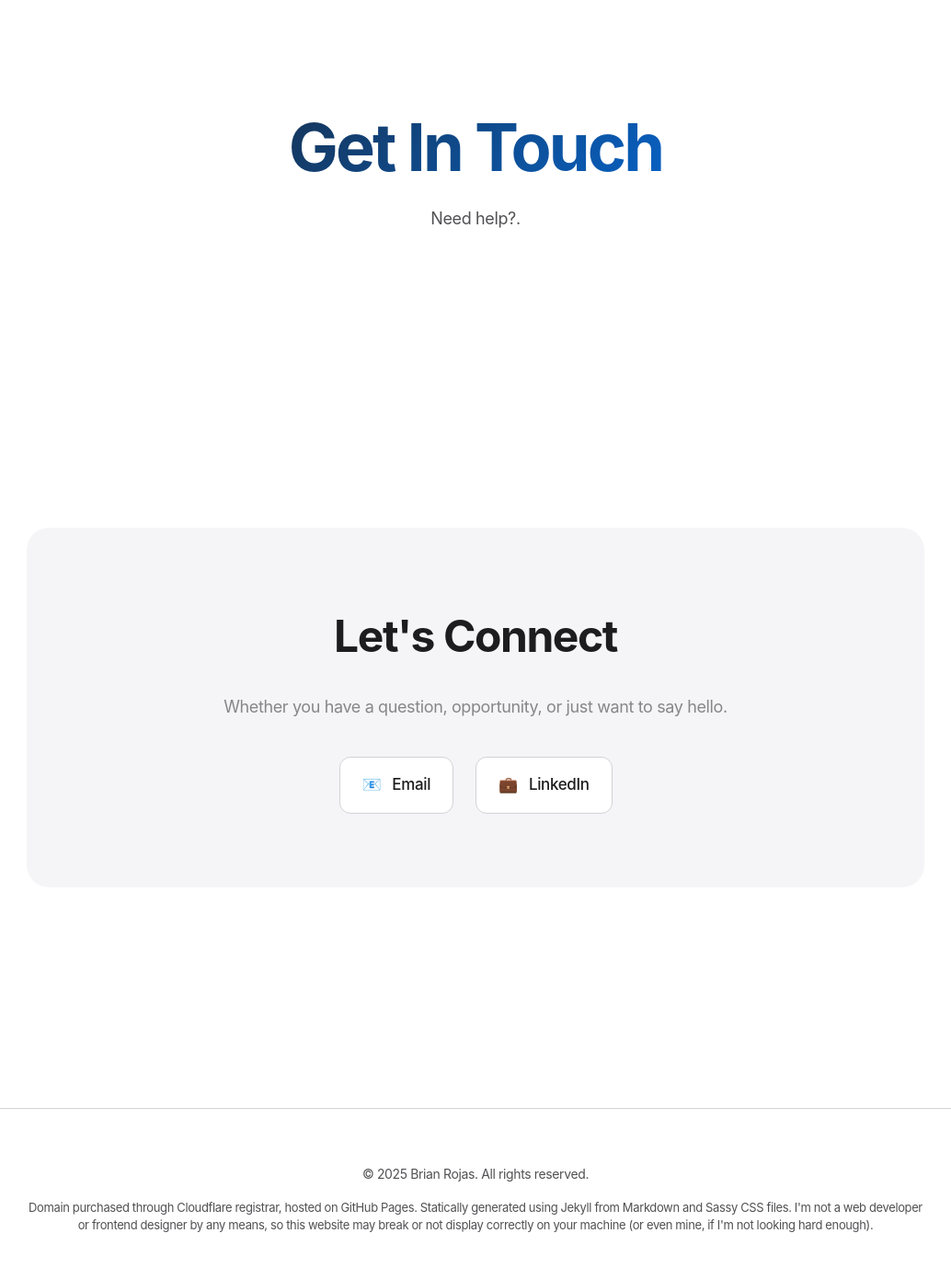
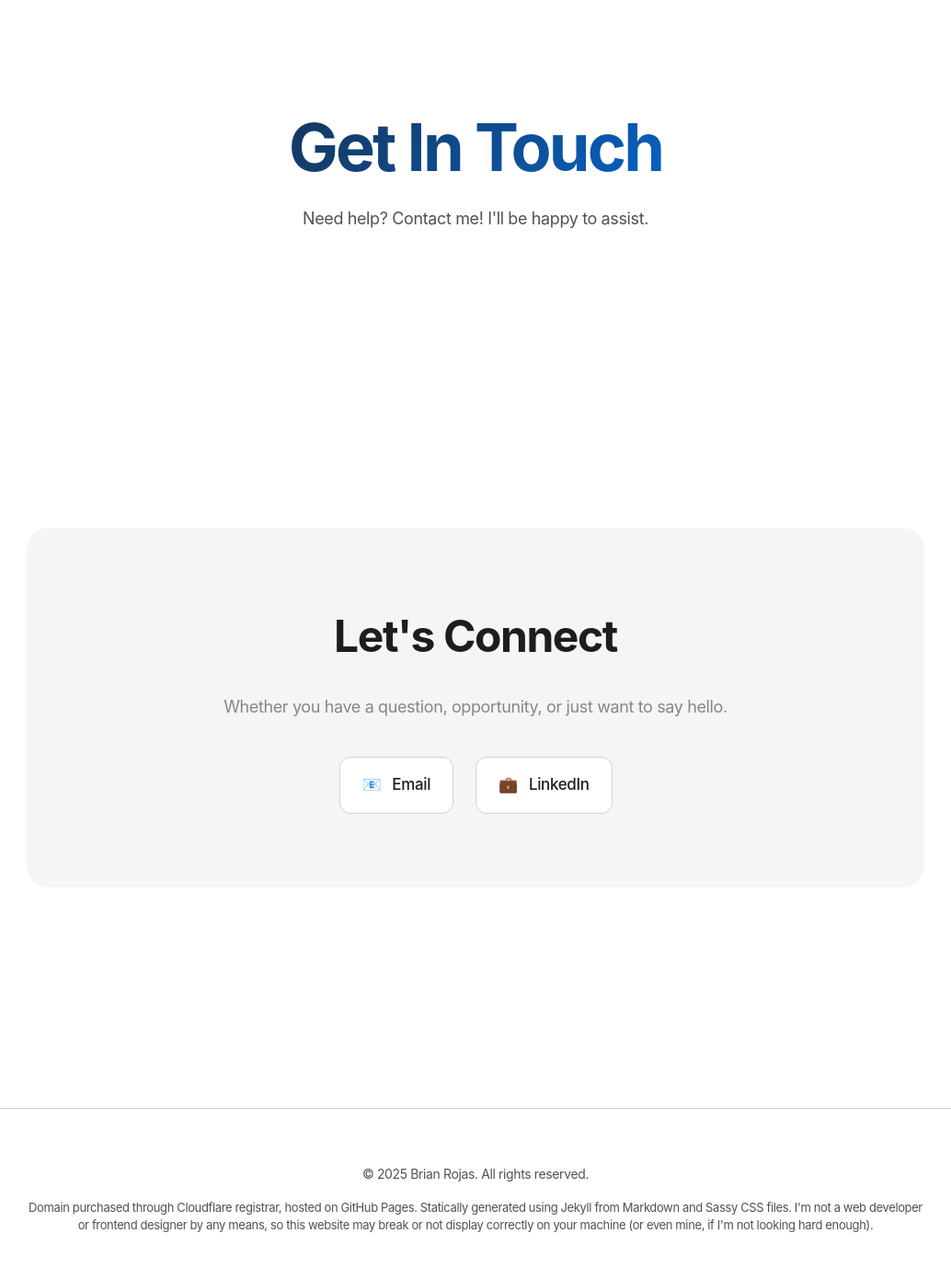
Before and after one commit to brianrojrc/brianrojrc.github.io, a Jekyll site: the page built from contact.md, in a window 1280 px wide. Shown: the whole page at 92% size, without its empty margins (123-1157 px from the left). Built offline with Jekyll 4.4.1, drawn with Linux system fonts in a browser that asks for light colours.

Commit message:
Update contact.md

```diff
--- a/contact.md
+++ b/contact.md
@@ -6,7 +6,7 @@ title: Contact
 <section class="hero">
     <h1>Get In Touch</h1>
     <p class="description">
-        Need help?.
+        Need help? Contact me! I'll be happy to assist.
     </p>
 </section>
 
```
